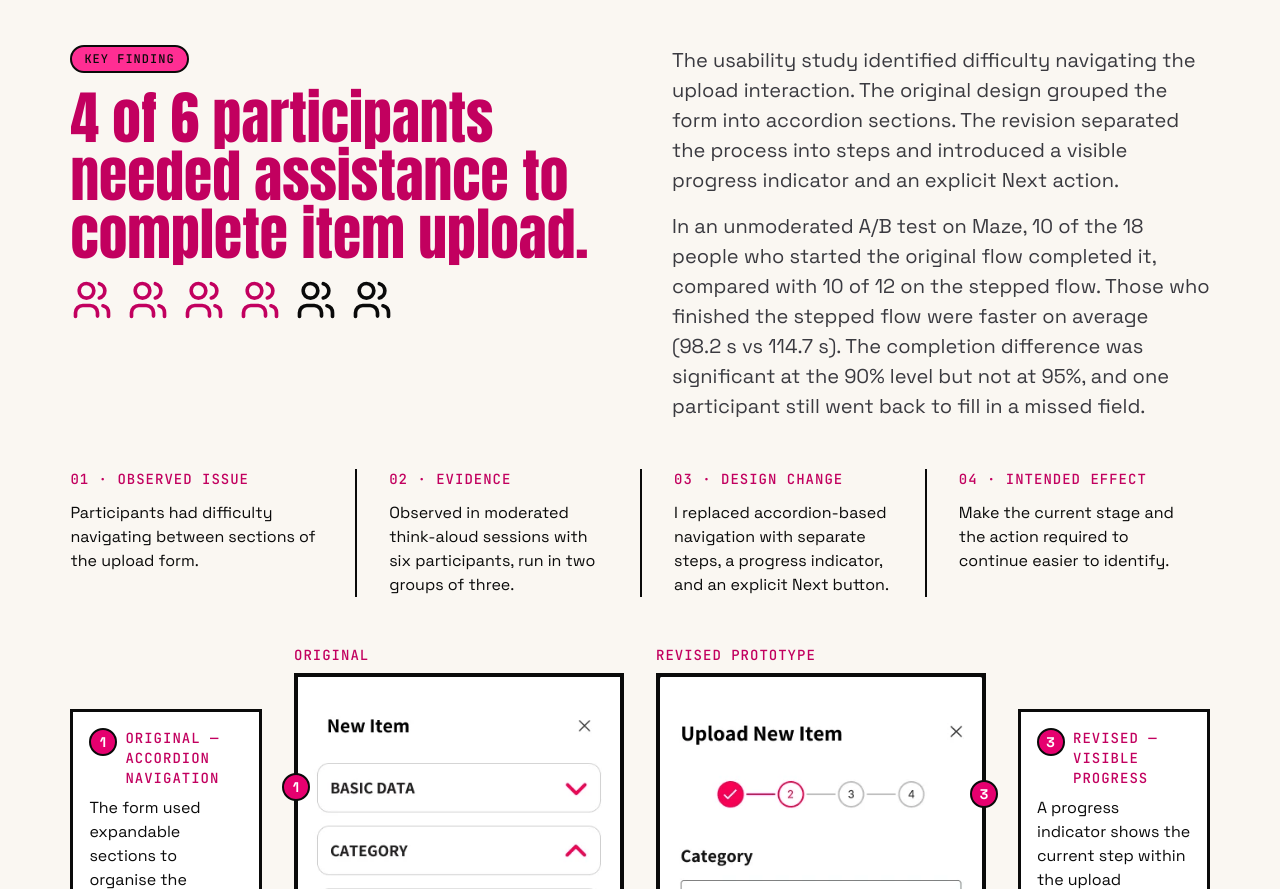
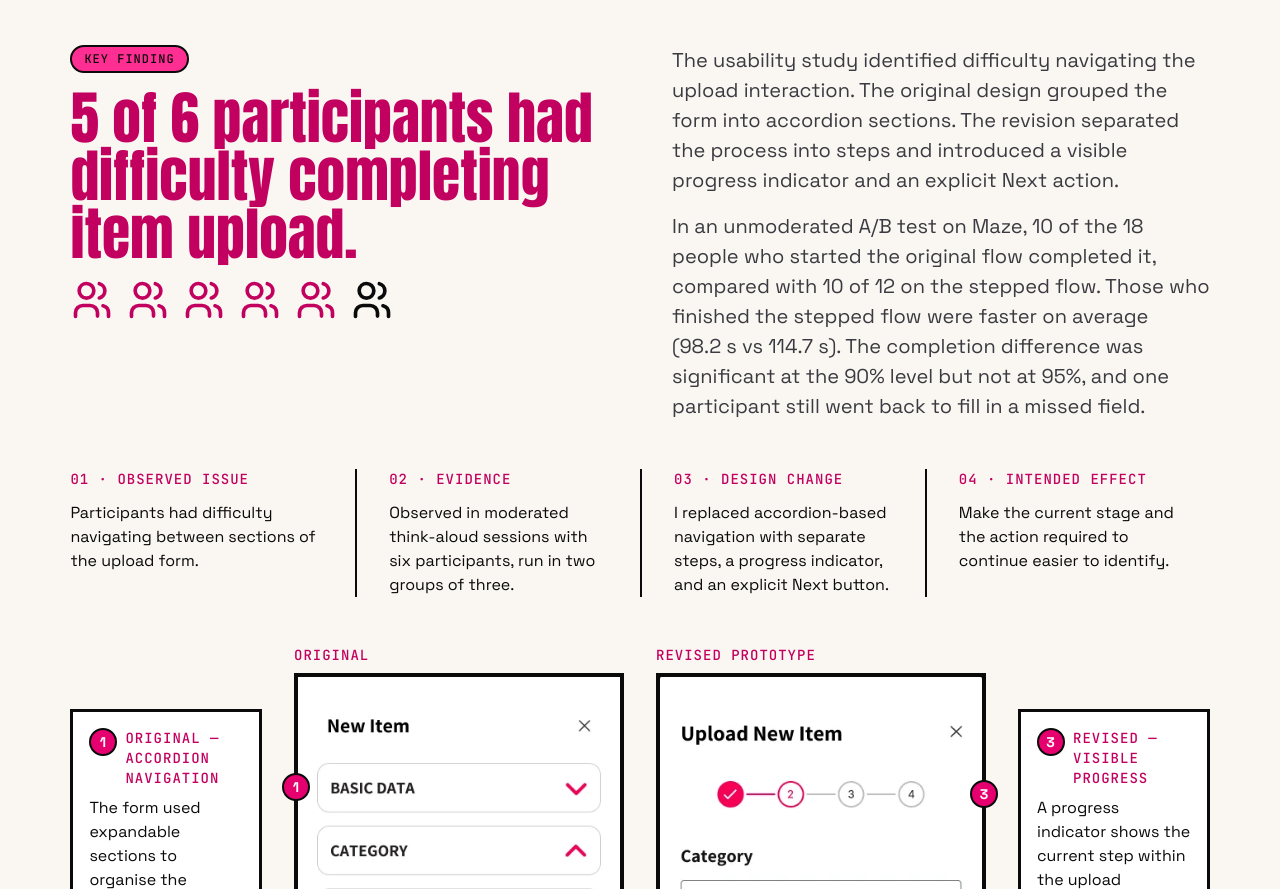
Before and after one commit to vikszde/portfolio, an Astro site: page /work/barterland in a window 1280 px wide. Shown: the part 4719-5608 px from the top of the page. Built offline with nearby package versions, Linux system fonts and the light colour scheme; Astro itself is replaced by a stand-in of ours; animation ran at ten frames a second.

Commit message:
Update the Barterland key finding to 5 of 6 participants
The upload finding now reads that 5 of 6 participants had difficulty
completing item upload, and the people row highlights five figures.

```diff
--- a/src/pages/work/barterland.astro
+++ b/src/pages/work/barterland.astro
@@ -285,9 +285,9 @@ const nextSteps = [
       <div class="finding">
         <div class="finding__stat" data-reveal>
           <Tag>Key finding</Tag>
-          <p class="finding__headline">4 of 6 participants needed assistance to complete item upload.</p>
+          <p class="finding__headline">5 of 6 participants had difficulty completing item upload.</p>
           <ul class="finding__people" aria-hidden="true">
-            {Array.from({ length: 6 }, (_, i) => <li class:list={{ "is-hit": i < 4 }}><CaseIcon name="users" size={44} /></li>)}
+            {Array.from({ length: 6 }, (_, i) => <li class:list={{ "is-hit": i < 5 }}><CaseIcon name="users" size={44} /></li>)}
           </ul>
         </div>
         <div class="stack" data-stagger="90">
```
